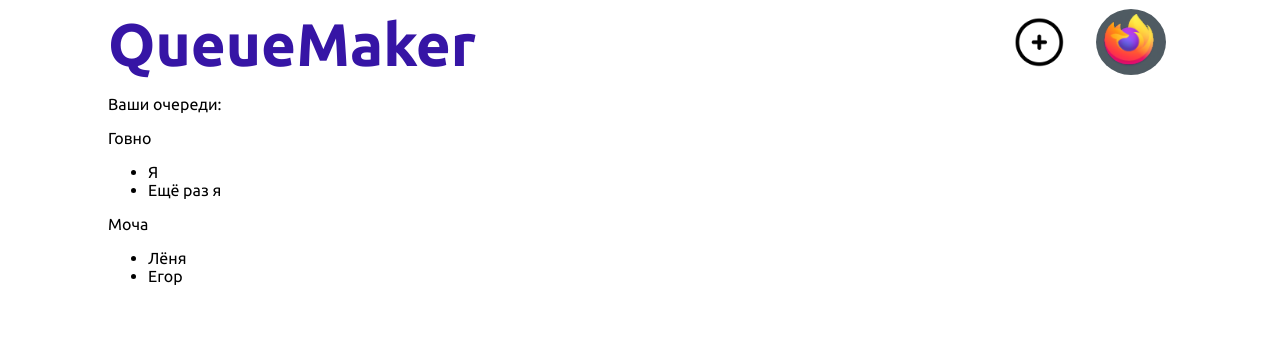
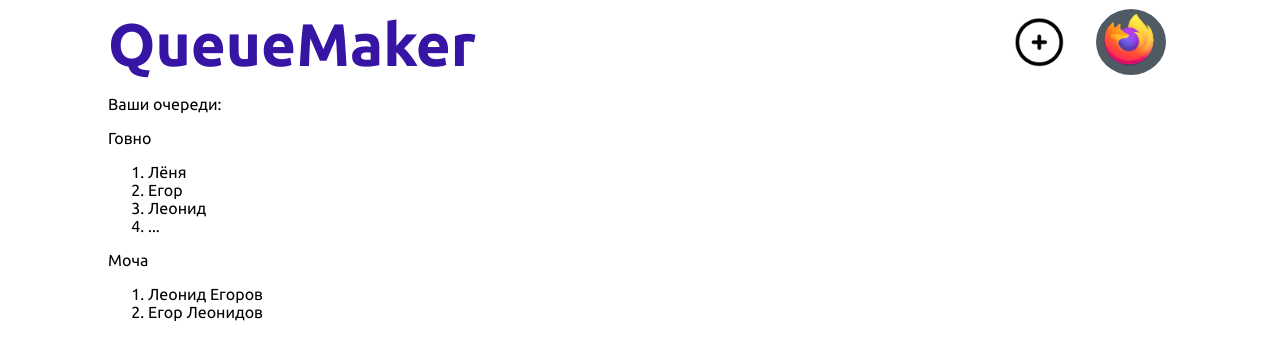
Before and after one commit to Grander78498/QueueMaker, a React (Create React App) app: page / in a window 1280 px wide. Shown: the top 360 px of the page. Built offline with nearby package versions, Linux system fonts and the light colour scheme; data requests are answered from the project's data file.

Commit message:
Added json server for emulating database

```diff
--- /dev/null
+++ b/data/db.json
@@ -0,0 +1,14 @@
+{
+    "queue": [
+        {"id": 1, "name": "Говно","members": [
+            {"id": 1, "name": "Лёня"},
+            {"id": 2, "name": "Егор"},
+            {"id": 3, "name": "Леонид"},
+            {"id": 4, "name": "Георгий"}
+        ]},
+        {"id": 2, "name": "Моча", "members": [
+            {"id": 1, "name": "Леонид Егоров"},
+            {"id": 2, "name": "Егор Леонидов"}
+        ]}
+    ]
+}
--- a/package.json
+++ b/package.json
@@ -6,6 +6,7 @@
     "@testing-library/jest-dom": "^5.17.0",
     "@testing-library/react": "^13.4.0",
     "@testing-library/user-event": "^13.5.0",
+    "json-server": "^1.0.0-beta.1",
     "react": "^18.3.1",
     "react-dom": "^18.3.1",
     "react-scripts": "5.0.1",
--- a/src/Queue.js
+++ b/src/Queue.js
@@ -2,9 +2,13 @@ const Queue = ({ name, members }) => {
     return (
         <div className="queue">
             <p>{name}</p>
-            <ul>
-                {members.map(member => <li key={member.id}>{member.name}</li>)}
-            </ul>
+            <ol>
+                {members
+                .map((member, index) => index < 3
+                                        ? <li key={member.id} className="normal-item">{member.name}</li>
+                                        : <li key={member.id} className="dotted-item">...</li>)
+                .filter((value, index) => index < 4)}
+            </ol>
         </div>
     )
 }
--- a/src/QueueList.js
+++ b/src/QueueList.js
@@ -1,19 +1,37 @@
 import Queue from "./Queue";
+import { useState, useEffect } from 'react';
 
 const QueueList = () => {
-    const queueList = [
-        {id: 1, name: "Говно", members: [
-            {name: "Я", id: 1}, {name: "Ещё раз я", id: 2}]},
-        {id: 2, name: "Моча", members: [
-            {name: "Лёня", id: 1}, {name: "Егор", id: 2}]}
-    ]
-    const queueElements = queueList.map(queue => {
-        return <Queue key={queue.id} name={queue.name} members={queue.members}/>
-    })
+    let [queueList, setQueueList] = useState(null);
+    let [isFetching, setIsFetching] = useState(true);
+
+    useEffect(() => {
+        setTimeout(() => fetch("http://localhost:8000/queue")
+            .then(res => {
+                if (!res.ok) {
+                    throw new Error("Error in connecting to db");
+                }
+                return res.json();
+            })
+            .then(data => {
+                setQueueList(data);
+                setIsFetching(false);
+            })
+            .catch(err => {
+                console.log(err.message);
+            }), 1000);
+    }, []);
+
     return (
         <div className="main-content">
             <p>Ваши очереди:</p>
-            <div className="">{queueElements}</div>
+            {!isFetching && queueList && <div className="">{
+                queueList.map(queue => {
+                    return <Queue key={queue.id} name={queue.name} members={queue.members}/>
+                })
+            }</div>}
+            {!isFetching && !queueList && <p>Пока что у вас нет очередей ((</p>}
+            {isFetching && <p>Загрузка очередей</p>}
         </div>
     )
 }
```
Also changed, not shown: 1 other file (tests, documents, lock files or other folders).
